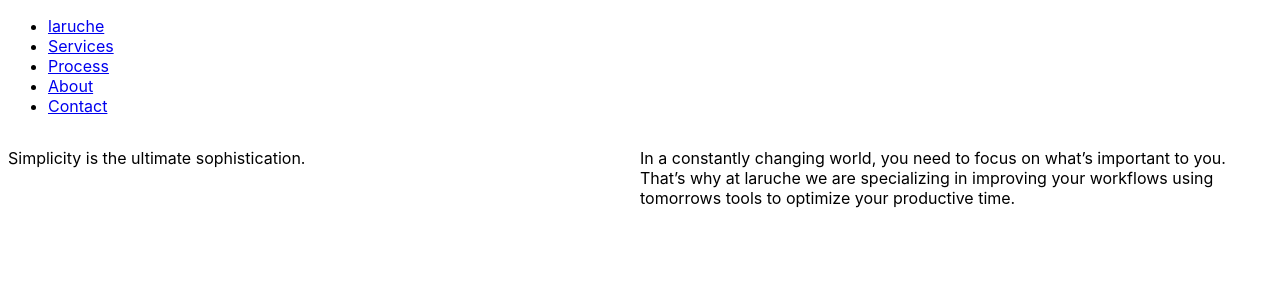
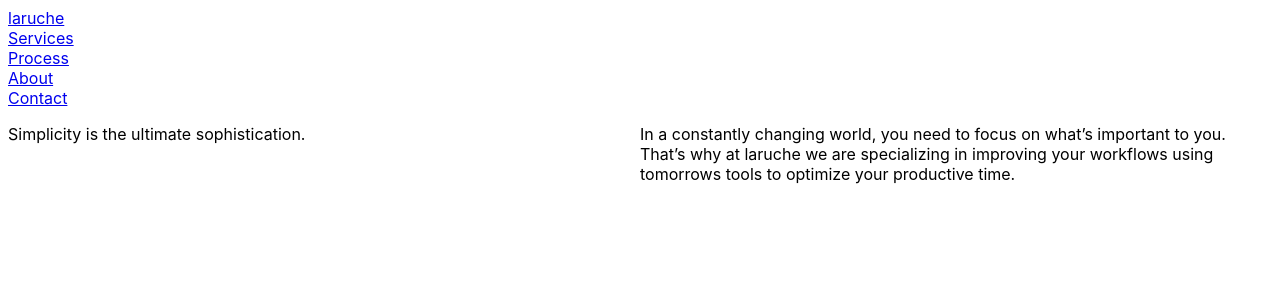
Before and after one commit to larucheio/laruche.io, a Jekyll site: the page built from index.html, in a window 1280 px wide. Shown: the top 300 px of the page. Built offline with Jekyll 4.4.1, drawn with Linux system fonts in a browser that asks for light colours.

Commit message:
create a list style for the navbar

```diff
--- a/_includes/header.html
+++ b/_includes/header.html
@@ -10,7 +10,7 @@
   </head>
   <body>
     <nav>
-      <ul>
+      <ul class="o-list">
         <li><a href="/">laruche</a></li>
         <li><a href="/services/">Services</a></li>
         <li><a href="/process/">Process</a></li>
--- /dev/null
+++ b/_sass/objects.list.scss
@@ -0,0 +1,5 @@
+.o-list {
+  list-style-type: none;
+  margin: 0;
+  padding: 0;
+}
--- a/css/master.scss
+++ b/css/master.scss
@@ -18,6 +18,7 @@
  *
  * OBJECTS
  * Grid.................Grid elements (using Flexbox)
+ * List.................List without bullet points
  *
  * COMPONENTS
  *
@@ -29,3 +30,4 @@
 @import "base.typography";
 
 @import "objects.grid";
+@import "objects.list";
```
